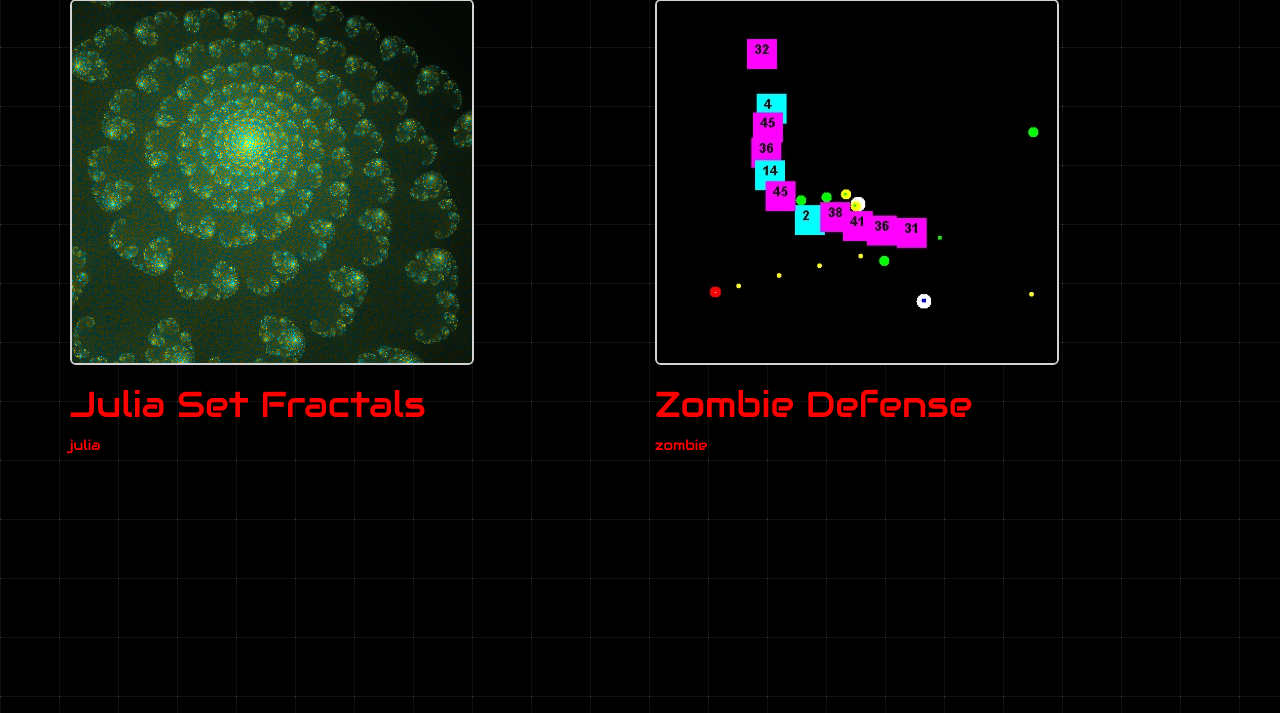
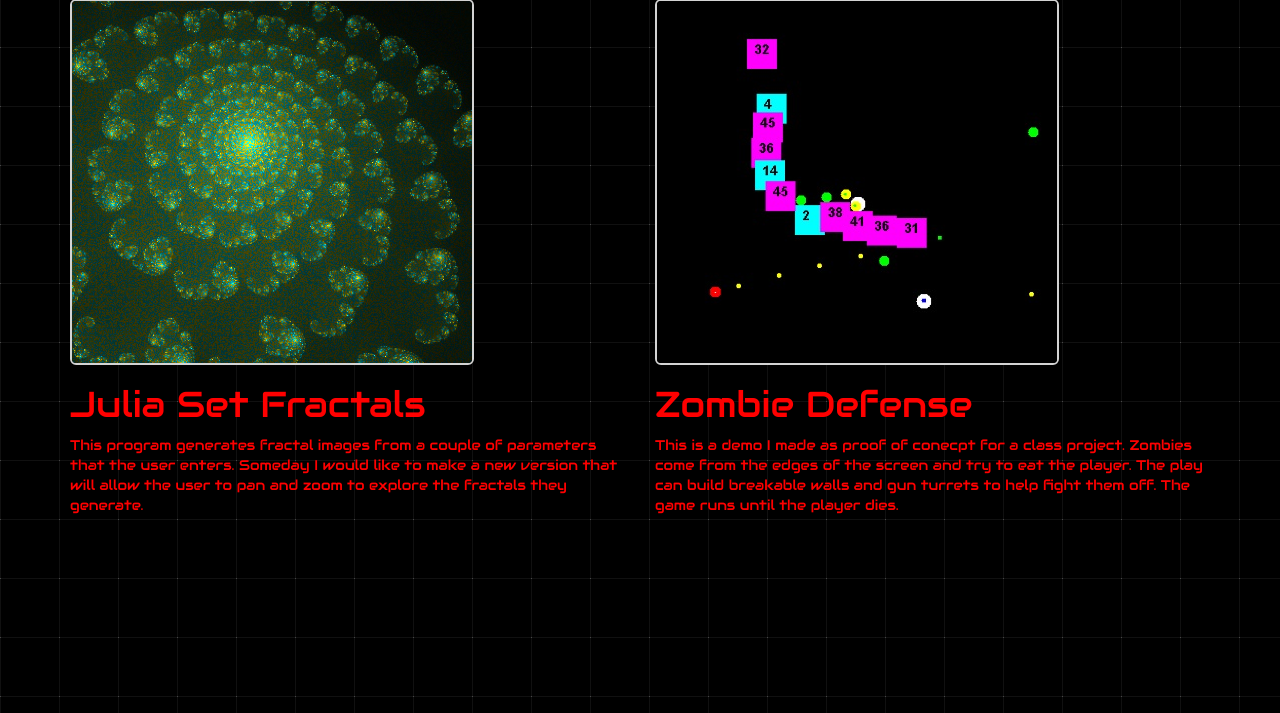
Before and after one commit to kdilts/pwp, a PHP site: page /java.php in a window 1280 px wide. Shown: the part 71-784 px from the top of the page. Run offline with PHP 8.4, Linux system fonts and the light colour scheme; some libraries are stand-ins or nearby versions.

Commit message:
updated descriptions for java

```diff
--- a/public_html/java.php
+++ b/public_html/java.php
@@ -36,7 +36,7 @@
 						</a>
 						<!--div class="cell-description" -->
 						<h1>Julia Set Fractals</h1>
-						<p>julia</p>
+						<p>This program generates fractal images from a couple of parameters that the user enters. Someday I would like to make a new version that will allow the user to pan and zoom to explore the fractals they generate.</p>
 					</div>
 					<!-- /div -->
 					<!-- /div -->
@@ -48,7 +48,7 @@
 						</a>
 						<!--div class="cell-description" -->
 						<h1>Zombie Defense</h1>
-						<p>zombie</p>
+						<p>This is a demo I made as proof of conecpt for a class project. Zombies come from the edges of the screen and try to eat the player. The play can build breakable walls and gun turrets to help fight them off. The game runs until the player dies.</p>
 					</div>
 					<!--/div -->
 					<!--/div -->
```
